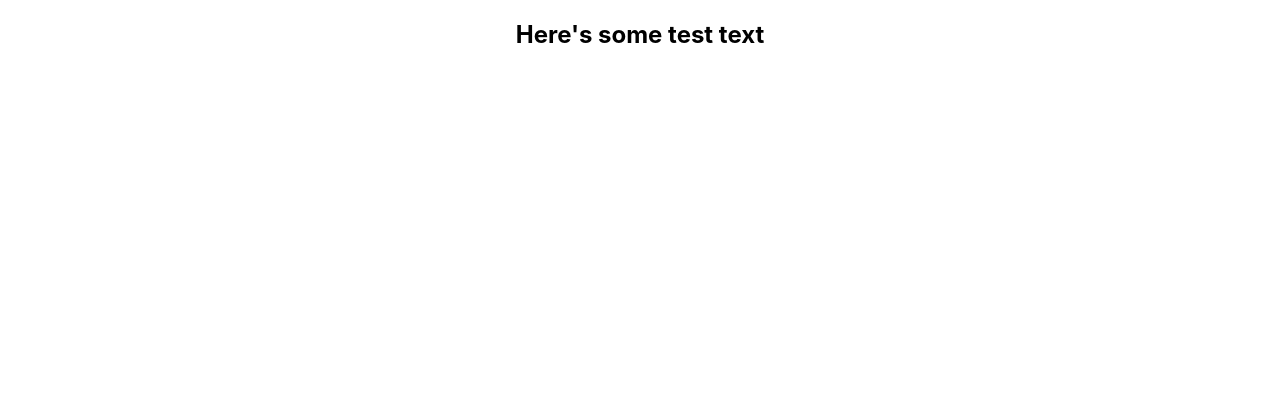
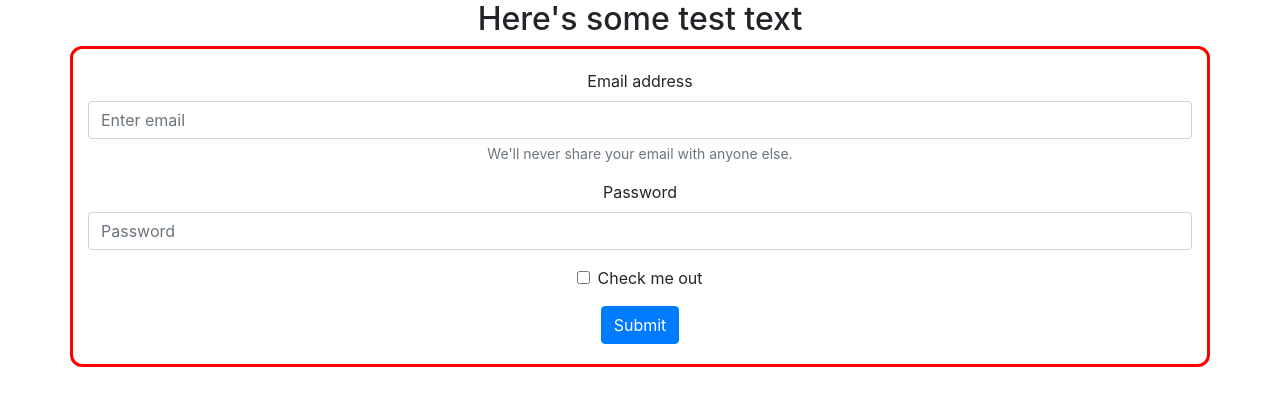
Before and after one commit to JamesLeggero/vera-mockup, a React (Create React App) app: page /vera-mockup/electioneve in a window 1280 px wide. Shown: the top 406 px of the page. Built offline with nearby package versions, Linux system fonts and the light colour scheme.

Commit message:
working on form container width stuff

```diff
--- a/package.json
+++ b/package.json
@@ -7,7 +7,9 @@
     "@testing-library/jest-dom": "^5.11.4",
     "@testing-library/react": "^11.1.0",
     "@testing-library/user-event": "^12.1.10",
+    "bootstrap": "^4.6.0",
     "react": "^17.0.1",
+    "react-bootstrap": "^1.4.3",
     "react-dom": "^17.0.1",
     "react-router": "^5.2.0",
     "react-router-dom": "^5.2.0",
--- a/src/App.js
+++ b/src/App.js
@@ -3,7 +3,7 @@
 import './App.css';
 // import Navigation from './components/Navigation'
 import Landing from './components/Landing'
-import MainPage from './components/ElectionEve/MainPage'
+import ElectionEve from './components/ElectionEve/ElectionEve'
 
 function App() {
   return (
@@ -14,7 +14,7 @@
       </header> */}
       <Switch>
         <Route exact path='/vera-mockup' component={Landing} />
-        <Route exact path='/vera-mockup/electioneve' component={MainPage} />
+        <Route exact path='/vera-mockup/electioneve' component={ElectionEve} />
       </Switch>
       </Router>
 
--- a/src/components/ElectionEve/MainPage.js
+++ b/src/components/ElectionEve/ElectionEve.js
@@ -1,11 +1,13 @@
 import React from 'react'
 import MainText from './MainText'
+import MainFrom from './MainForm'
 
-export default function MainPage() {
+export default function ElectionEve() {
 
     return (
         <>
         <MainText />
+        <MainFrom />
         </>
 
     )
--- /dev/null
+++ b/src/components/ElectionEve/MainForm.css
@@ -0,0 +1,6 @@
+.container {
+    max-width: 75%;
+    border: 3px solid red;
+    border-radius: 12px;
+    padding: 20px 5px
+}
--- /dev/null
+++ b/src/components/ElectionEve/MainForm.js
@@ -0,0 +1,33 @@
+import React from 'react'
+import Form from 'react-bootstrap/Form'
+import Button from 'react-bootstrap/Button'
+import Container from 'react-bootstrap/Container'
+import './MainForm.css'
+
+export default function MainForm() {
+    return (
+        <Container>
+        <Form>
+  <Form.Group controlId="formBasicEmail">
+    <Form.Label>Email address</Form.Label>
+    <Form.Control type="email" placeholder="Enter email" />
+    <Form.Text className="text-muted">
+      We'll never share your email with anyone else.
+    </Form.Text>
+  </Form.Group>
+
+  <Form.Group controlId="formBasicPassword">
+    <Form.Label>Password</Form.Label>
+    <Form.Control type="password" placeholder="Password" />
+  </Form.Group>
+  <Form.Group controlId="formBasicCheckbox">
+    <Form.Check type="checkbox" label="Check me out" />
+  </Form.Group>
+  <Button variant="primary" type="submit">
+    Submit
+  </Button>
+</Form>
+</Container>
+
+    )
+}
--- a/src/index.js
+++ b/src/index.js
@@ -4,6 +4,7 @@
 import './index.css';
 import App from './App';
 import reportWebVitals from './reportWebVitals';
+import 'bootstrap/dist/css/bootstrap.min.css'
 
 
 ReactDOM.render(
```
Also changed, not shown: src/components/ElectionEve/ElectionEve.css (added), src/components/ElectionEve/Form.css (deleted), src/components/ElectionEve/Form.js (deleted), src/components/ElectionEve/MainPage.css (deleted), 1 other file (tests, documents, lock files or other folders).
